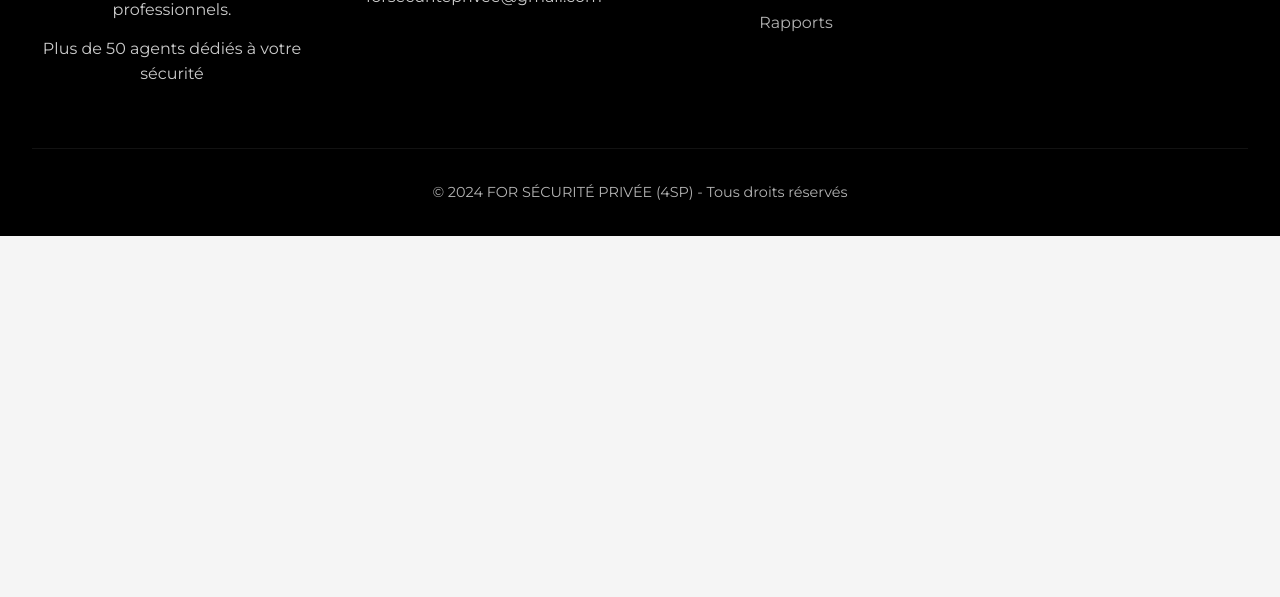
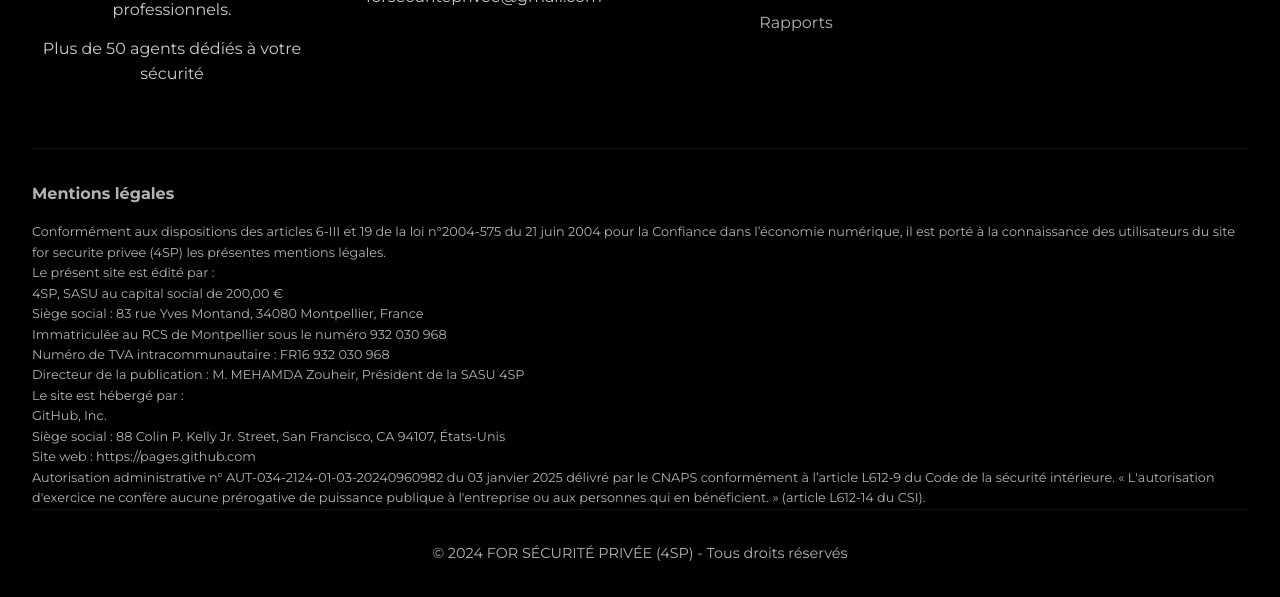
Before and after one commit to Mehamda/S-curit--Montpellier-1-, a plain HTML site: page index.html in a window 1280 px wide. Shown: the part 6371-6968 px from the top of the page. Before the commit the page ends 6607 px from the top, so only its background shows below. Drawn offline with Linux system fonts and the light colour scheme.

Commit message:
Update index.html

```diff
--- a/index.html
+++ b/index.html
@@ -743,6 +743,21 @@
             border-top: 1px solid rgba(255, 255, 255, 0.1);
             font-size: 0.9rem;
             opacity: 0.7;
+        }
+
+        .legal-mentions {
+            margin-top: 2rem;
+            padding-top: 2rem;
+            border-top: 1px solid rgba(255, 255, 255, 0.1);
+            text-align: left;
+            font-size: 0.8rem;
+            opacity: 0.7;
+        }
+
+        .legal-mentions h4 {
+            font-size: 1rem;
+            margin-bottom: 1rem;
+            color: var(--accent);
         }
 
         .admin-access {
@@ -1513,7 +1528,7 @@
                     <h4>Avantages</h4>
                     <ul class="benefits-list">
                         <li>Prévention des intrusions et actes de malveillance</li>
-                        <li>Intervention rapide 24h/24 et 7j/7</li>
+                        <li>Intervention rapid 24h/24 et 7j/7</li>
                         <li>Rapports détaillés avec preuves photographiques</li>
                         <li>Technologies modernes pour une efficacité maximale</li>
                         <li>Adaptation aux spécificités de chaque site</li>
@@ -1756,6 +1771,27 @@
                 </div>
             </div>
         </div>
+
+        <!-- Ajout des mentions légales -->
+        <div class="legal-mentions">
+            <h4>Mentions légales</h4>
+            <p>Conformément aux dispositions des articles 6-III et 19 de la loi n°2004-575 du 21 juin 2004 pour la Confiance dans l’économie numérique, il est porté à la connaissance des utilisateurs du site for securite privee (4SP) les présentes mentions légales.</p>
+            <p>Le présent site est édité par :<br>
+            4SP, SASU au capital social de 200,00 €<br>
+            Siège social : 83 rue Yves Montand, 34080 Montpellier, France<br>
+            Immatriculée au RCS de Montpellier sous le numéro 932 030 968<br>
+            Numéro de TVA intracommunautaire : FR16 932 030 968</p>
+
+            <p>Directeur de la publication : M. MEHAMDA Zouheir, Président de la SASU 4SP</p>
+
+            <p>Le site est hébergé par :<br>
+            GitHub, Inc.<br>
+            Siège social : 88 Colin P. Kelly Jr. Street, San Francisco, CA 94107, États-Unis<br>
+            Site web : https://pages.github.com</p>
+
+            <p>Autorisation administrative n° AUT-034-2124-01-03-20240960982 du 03 janvier 2025 délivré par le CNAPS conformément à l’article L612-9 du Code de la sécurité intérieure. « L'autorisation d'exercice ne confère aucune prérogative de puissance publique à l'entreprise ou aux personnes qui en bénéficient. » (article L612-14 du CSI).</p>
+        </div>
+
         <div class="footer-bottom">
             <p>&copy; 2024 FOR SÉCURITÉ PRIVÉE (4SP) - Tous droits réservés</p>
         </div>
```
